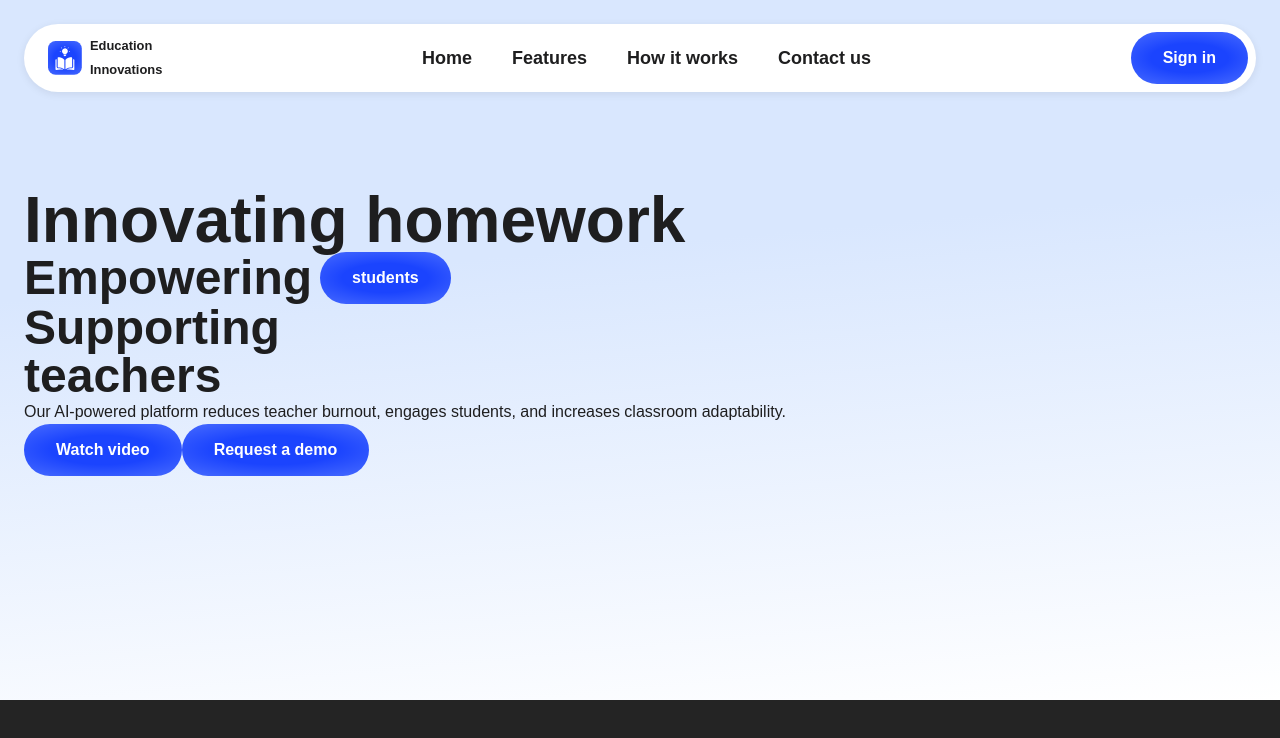
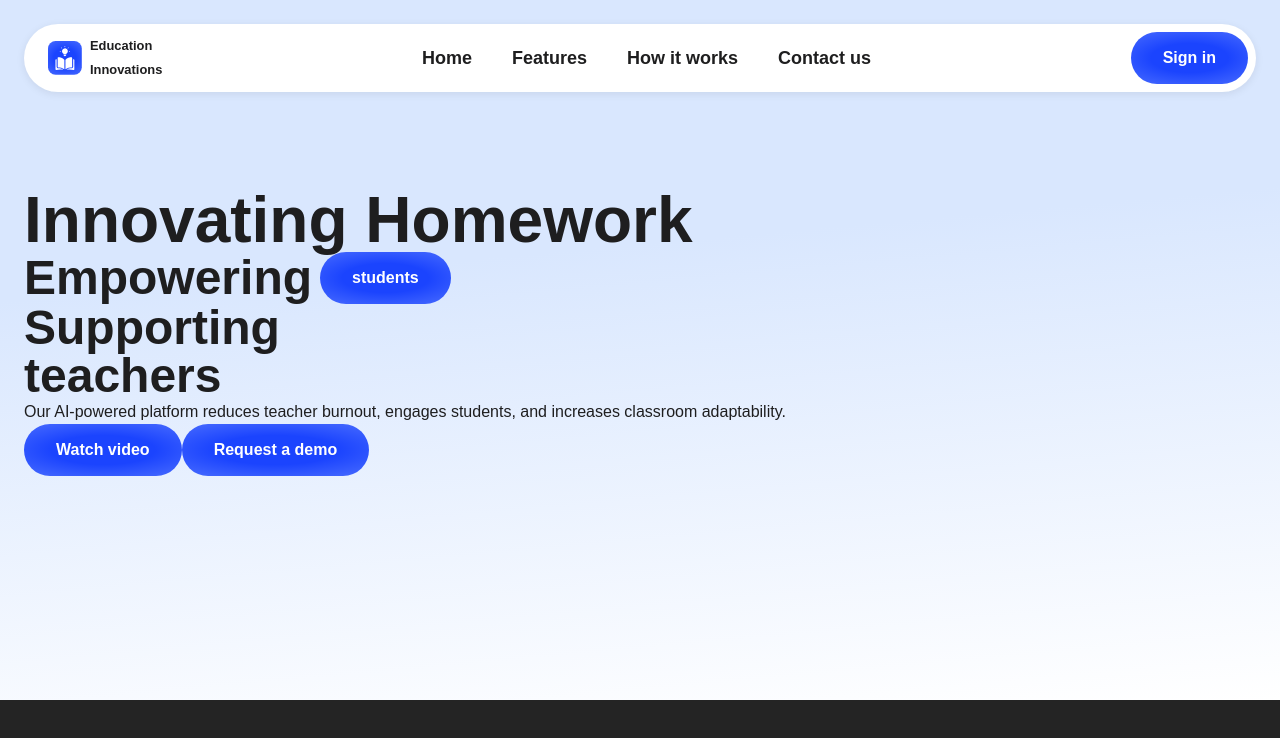
Before and after one commit to sirhovhannisyan/education-innovations, a React (Vite) app: page / in a window 1280 px wide. Shown: the top 738 px of the page. Built offline with nearby package versions, Linux system fonts and the light colour scheme.

Commit message:
test prod

```diff
--- a/src/components/Hero.tsx
+++ b/src/components/Hero.tsx
@@ -18,7 +18,7 @@ const Hero = () => {
         <Header onMenuItemClick={handleMenuItemClick} />
         <Box sx={{ mt: { xs: 3, md: 6.75, lg: 12 } }}>
           <Box>
-            <Typography variant="h1">Innovating homework</Typography>
+            <Typography variant="h1">Innovating Homework</Typography>
             <Box sx={{ display: "flex", alignItems: "center", gap: 1 }}>
               <Typography variant="h2">Empowering</Typography>
               <Button variant="contained">students</Button>
```
